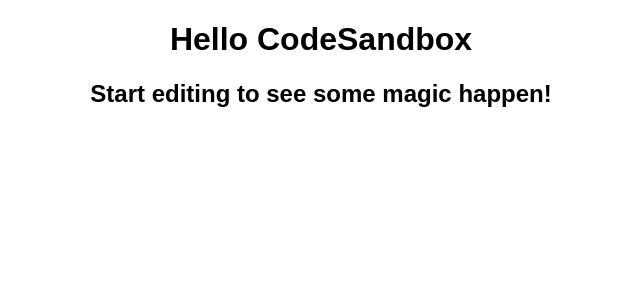
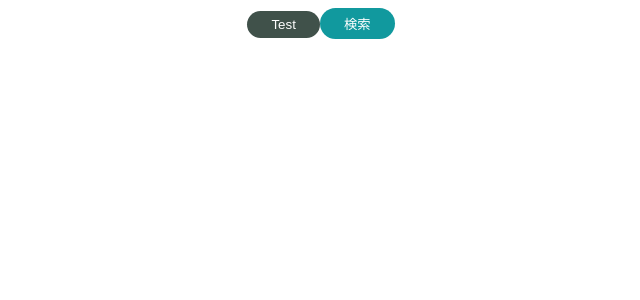
Before and after one commit to san510/Udemy-AtomicDesign, a React (Create React App) app: page / in a window 1280 px wide. Shown: the top 300 px of the page, without its empty margins (319-959 px from the left). Built offline with nearby package versions, Linux system fonts and the light colour scheme.

Commit message:
Create Atoms add Buttons

```diff
--- a/src/App.js
+++ b/src/App.js
@@ -1,10 +1,12 @@
+import { PrimaryButton } from "./components/atoms/PrimaryButton";
+import { SecondaryyButton } from "./components/atoms/SecondaryButton";
 import "./styles.css";
 
 export default function App() {
   return (
     <div className="App">
-      <h1>Hello CodeSandbox</h1>
-      <h2>Start editing to see some magic happen!</h2>
+      <PrimaryButton>Test</PrimaryButton>
+      <SecondaryyButton>検索</SecondaryyButton>
     </div>
   );
 }
--- /dev/null
+++ b/src/components/atoms/BaseButton.jsx
@@ -0,0 +1,13 @@
+import styled from "styled-components";
+
+export const BaseButton = styled.button`
+  color: #fff;
+  padding: 6px 24px;
+  border: none;
+  border-radius: 9999px;
+  outline: none;
+  &:hover {
+    cursor: pointer;
+    opacity: 0.8;
+  }
+`;
--- /dev/null
+++ b/src/components/atoms/PrimaryButton.jsx
@@ -0,0 +1,12 @@
+import styled from "styled-components";
+import { BaseButton } from "./BaseButton";
+
+export const PrimaryButton = (props) => {
+  const { children } = props;
+
+  return <SButton>{children}</SButton>;
+};
+
+const SButton = styled(BaseButton)`
+  background-color: #40514a;
+`;
--- /dev/null
+++ b/src/components/atoms/SecondaryButton.jsx
@@ -0,0 +1,12 @@
+import styled from "styled-components";
+import { BaseButton } from "./BaseButton";
+
+export const SecondaryyButton = (props) => {
+  const { children } = props;
+
+  return <SButton>{children}</SButton>;
+};
+
+const SButton = styled(BaseButton)`
+  background-color: #11999e;
+`;
```
Also changed, not shown: package.json (+13 -3 lines).
